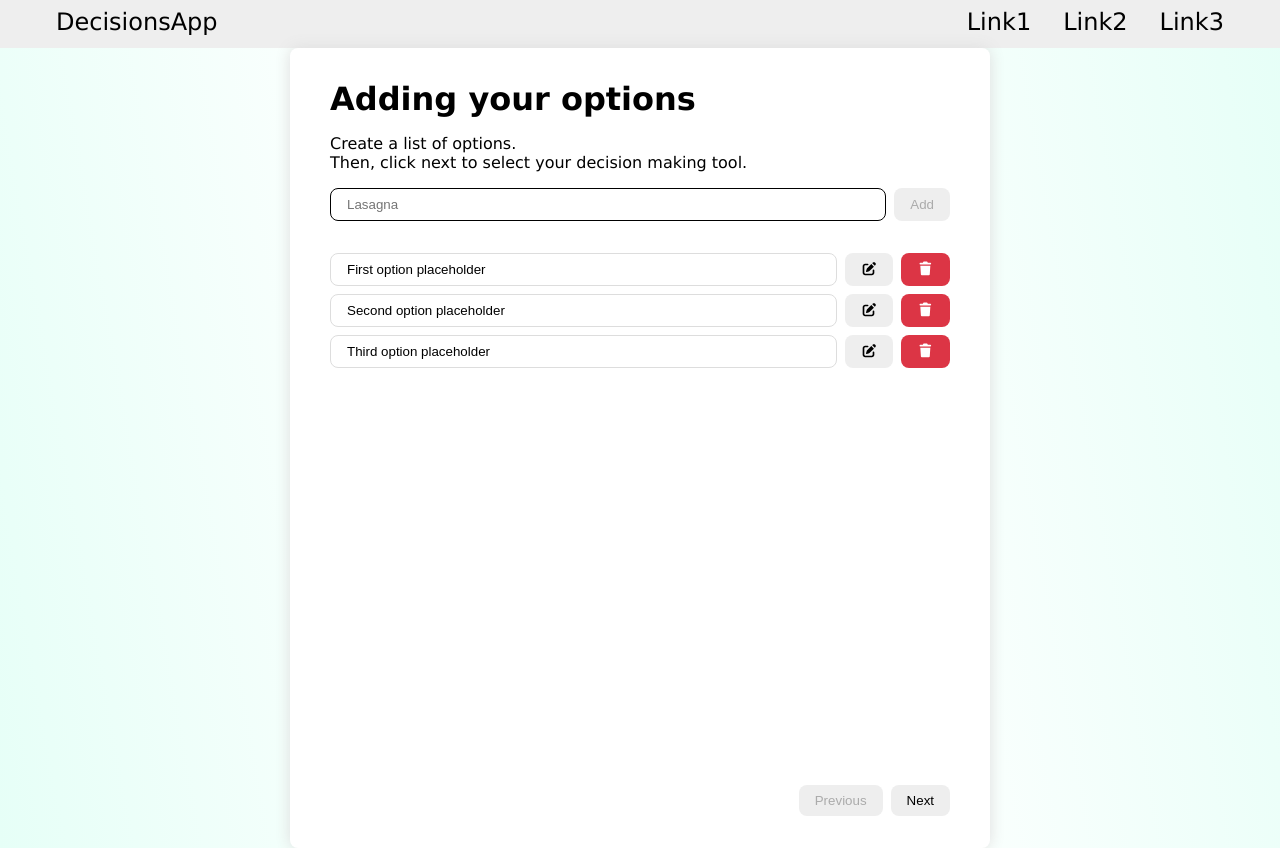
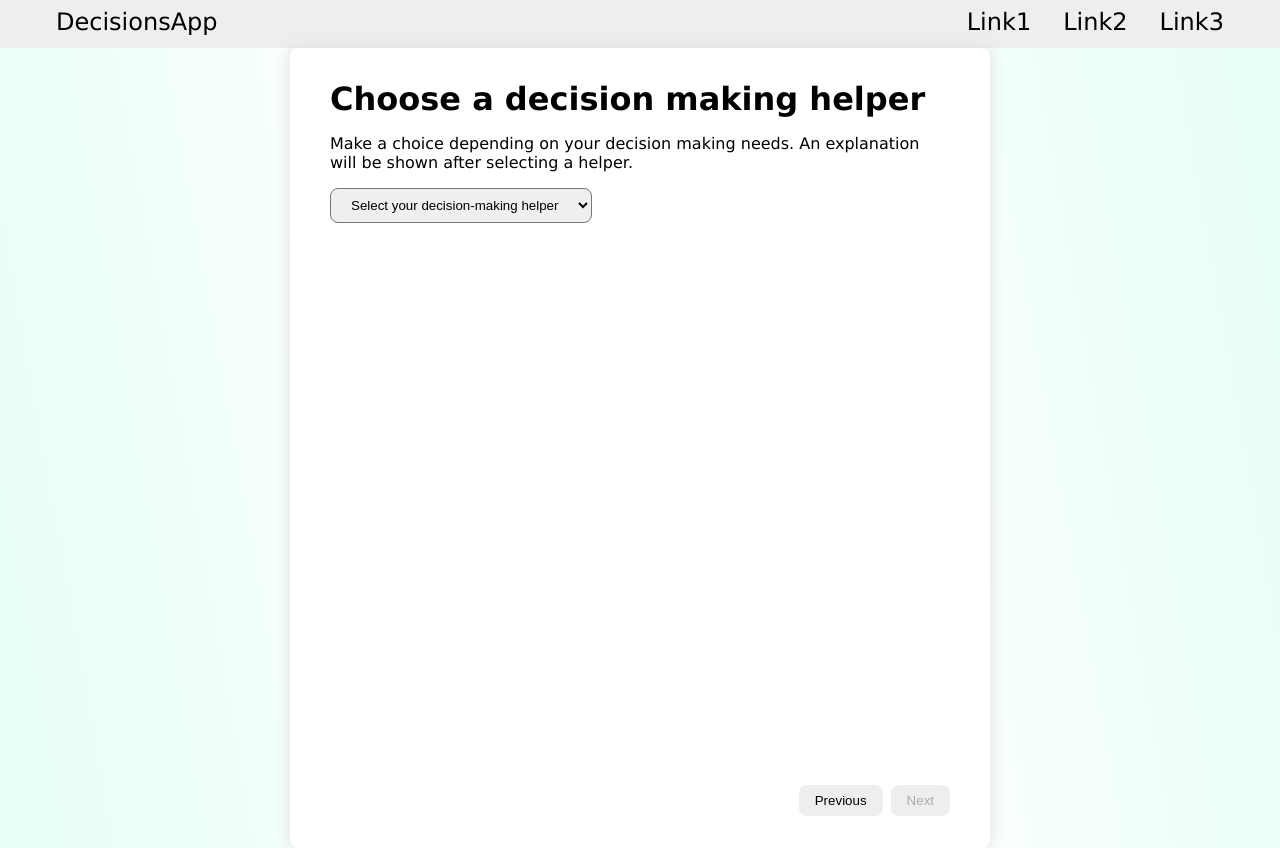
Before and after one commit to anthanhdoan/decisions-app, a React (Vite) app: page / in a window 1280 px wide. Built offline with nearby package versions, Linux system fonts and the light colour scheme.

Commit message:
Added prettier, changed some styling for ul elements and added optionsContext to multistep component

```diff
--- a/package.json
+++ b/package.json
@@ -13,6 +13,7 @@
     "@fortawesome/fontawesome-svg-core": "^7.0.0",
     "@fortawesome/free-solid-svg-icons": "^7.0.0",
     "@fortawesome/react-fontawesome": "^0.2.3",
+    "prettier": "^3.6.2",
     "react": "^19.1.0",
     "react-dom": "^19.1.0"
   },
--- a/src/components/MultiStep.tsx
+++ b/src/components/MultiStep.tsx
@@ -1,11 +1,14 @@
-import { useState } from "react";
+import { useContext, useState } from "react";
 import OptionsList from "./OptionsList";
 import "./MultiStep.css";
+import { type IOption, OptionsContext } from "../contexts/OptionsContext.tsx";
 
 export default function MultiStep() {
   // set initial state for step to 1 after finishing the other steps.
-  const [step, setStep] = useState<number>(1);
+  const [step, setStep] = useState<number>(2);
   const [selectedTool, setSelectedTool] = useState<string>("");
+
+  const { options } = useContext(OptionsContext);
 
   const nextStep = () => {
     setStep((prev) => prev + 1);
@@ -35,9 +38,9 @@ export default function MultiStep() {
       {step === 2 && (
         <div className="multistep-page">
           <div>
-            <h1>Choose a decisionmaking helper</h1>
+            <h1>Choose a decision making helper</h1>
             <p>
-              Make a choice depending on your decisionmaking needs. An
+              Make a choice depending on your decision making needs. An
               explanation will be shown after selecting a helper.
             </p>
             <label htmlFor="tool selection dropdown">
@@ -47,8 +50,8 @@ export default function MultiStep() {
                 id="tool-dropdown"
                 onChange={(e) => setSelectedTool(e.target.value)}
               >
-                <option selected hidden value="">
-                  Select your decisionmaking helper
+                <option selected value="">
+                  Select your decision-making helper
                 </option>
                 <option value="versus">Versus mode</option>
                 <option value="random">Random decision</option>
@@ -64,7 +67,7 @@ export default function MultiStep() {
             {selectedTool === "versus" && (
               <div className="tool-explanation">
                 <p>
-                  This decisionmaking helper is best used when you need to
+                  This decision-making helper is best used when you need to
                   decide on a single option.
                 </p>
                 <p>
@@ -76,7 +79,7 @@ export default function MultiStep() {
             {selectedTool === "random" && (
               <div className="tool-explanation">
                 <p>
-                  This decisionmaking helper is best used when you have several
+                  This decision-making helper is best used when you have several
                   options to choose from, but don't have a real preference.
                 </p>
                 <p>It will simply choose one of your options at random.</p>
@@ -86,7 +89,7 @@ export default function MultiStep() {
             {selectedTool === "tournament" && (
               <div className="tool-explanation">
                 <p>
-                  This decisionmaking helper is best used you need to decide on
+                  This decision-making helper is best used you need to decide on
                   multiple options.
                 </p>
                 <p>
@@ -116,9 +119,14 @@ export default function MultiStep() {
         <div className="multistep-page">
           <h1>Confirmation</h1>
           <p>
-            [Confirmation paragraph, e.g. "These are your options, and you'll
-            use X tool, is that correct?"]
+            You have selected the [TOOL] decision-making helper. These are the
+            options you have listed:
           </p>
+          <ul>
+            {options.map((option: IOption) => {
+              return <li>{option.description}</li>;
+            })}
+          </ul>
           <div className="multistep-buttons-container">
             <button className="multistep-button" onClick={prevStep}>
               Previous
--- a/src/components/OptionsList.css
+++ b/src/components/OptionsList.css
@@ -1,4 +1,4 @@
-ul {
+.options-container {
   list-style-type: none;
   margin: 0;
   padding: 0;
--- a/src/contexts/OptionsContext.tsx
+++ b/src/contexts/OptionsContext.tsx
@@ -7,13 +7,13 @@ export interface IOption {
 
 export interface IOptionsContext {
   options: IOption[];
-  setOptions: React.Dispatch<React.SetStateAction<IOption[]>>;
+  setOptions: Dispatch<SetStateAction<IOption[]>>;
 }
 
 // eslint-disable-next-line react-refresh/only-export-components, @typescript-eslint/no-explicit-any
 export const OptionsContext = createContext<IOptionsContext | any>(undefined);
 
-// Replaced empty initialstate for placeholder content; remove before finishing.
+// Replaced empty initialState for placeholder content; remove before finishing.
 // const initialOptionsState: Array<IOption> = [];
 const initialOptionsState: Array<IOption> = [
   { id: 1, description: "First option placeholder" },
@@ -21,11 +21,7 @@ const initialOptionsState: Array<IOption> = [
   { id: 3, description: "Third option placeholder" },
 ];
 
-export const OptionsProvider = ({
-  children,
-}: {
-  children: React.ReactNode;
-}) => {
+export const OptionsProvider = ({ children }: { children: ReactNode }) => {
   const [options, setOptions] = useState<Array<IOption>>(initialOptionsState);
 
   return (
```
Also changed, not shown: 1 other file (tests, documents, lock files or other folders).
